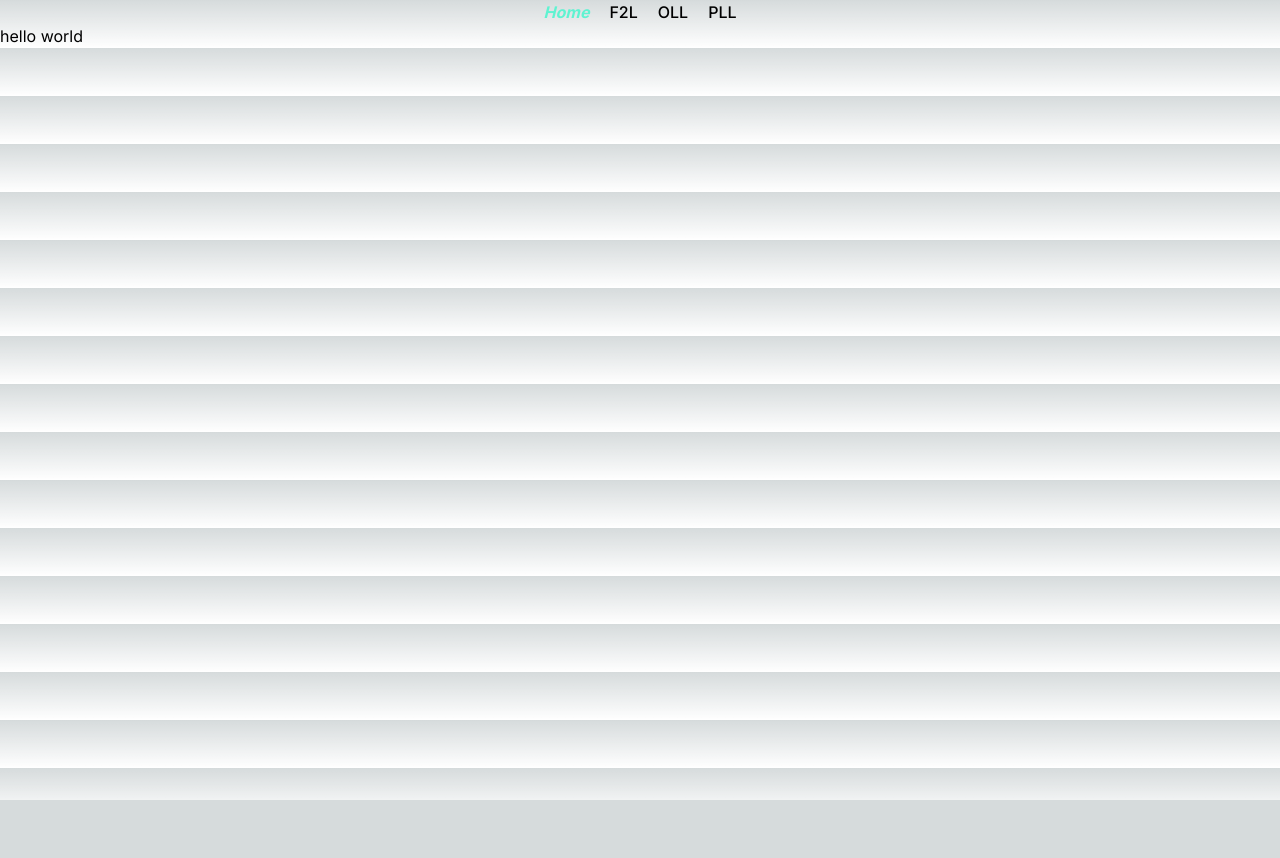
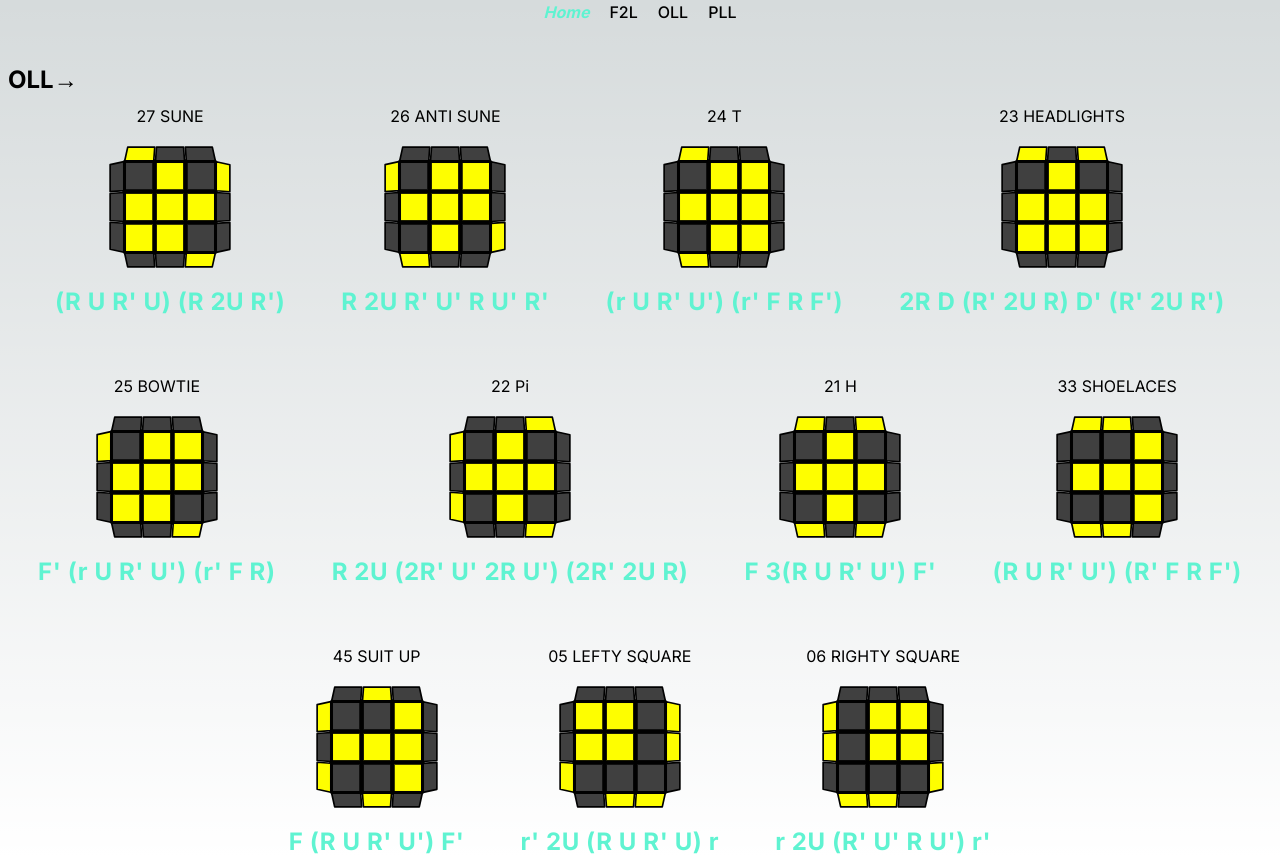
Before and after one commit to rakibul-wdp/rubik-s-cube, a Next.js app: page / in a window 1280 px wide. Before the commit the page ends 800 px from the top, so only its background shows below. Built offline with nearby package versions, Linux system fonts and the light colour scheme.

Commit message:
show oll algorithm

```diff
--- a/app/page.tsx
+++ b/app/page.tsx
@@ -1,3 +1,24 @@
+import { OLLs } from "@/public/data";
+import Image from "next/image";
+
 export default function Home() {
-  return <main>hello world</main>;
+  return (
+    <main className="mt-10">
+      <h1 className="text-2xl font-bold mb-2 ml-2">OLL&rarr;</h1>
+      <div className="flex flex-wrap items-center justify-center gap-14">
+        {OLLs.map((OLL) => (
+          <div
+            className="flex flex-col items-center justify-center gap-1"
+            key={OLL.id}
+          >
+            <h2>{OLL.name}</h2>
+            <Image src={OLL.image} alt="oll algo" />
+            <h2 className="text-primary text-2xl tracking-wide font-bold">
+              {OLL.algo}
+            </h2>
+          </div>
+        ))}
+      </div>
+    </main>
+  );
 }
```
